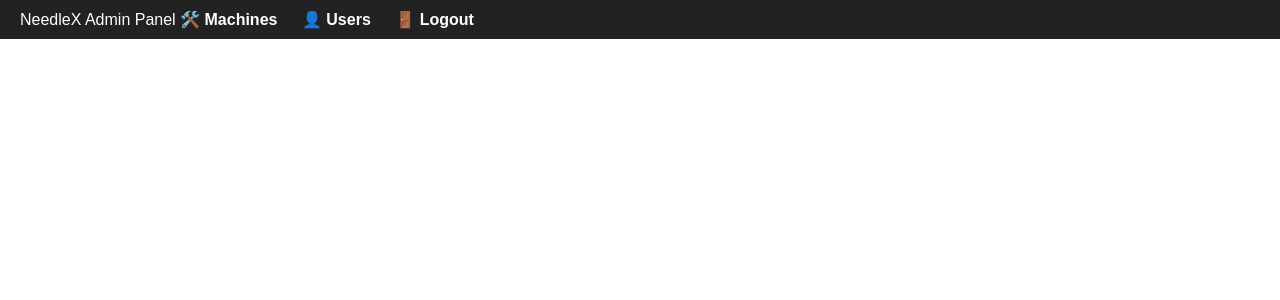
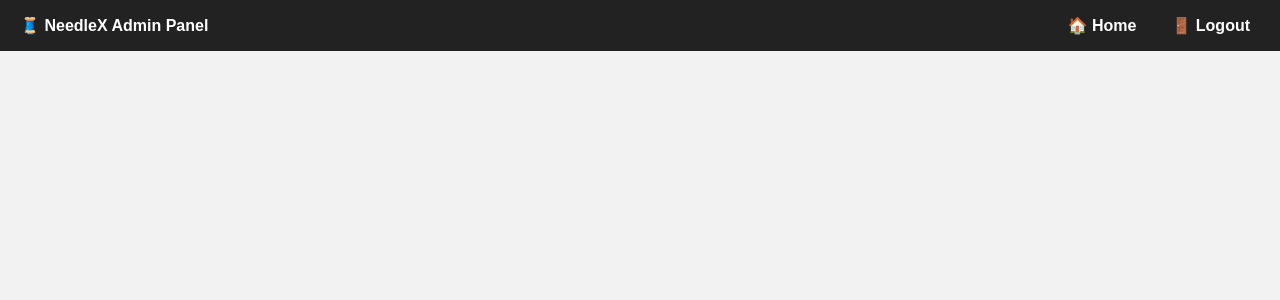
Before and after one commit to gigtarget/needlex, a Flask app: template app/templates/base_admin.html in a window 1280 px wide. Shown: the top 300 px of the page. Run offline with Flask 3, Linux system fonts and the light colour scheme; the template is opened without the code that fills it, so the values that code supplies are empty; the visitor is signed in with stand-in values (Sample User, id 1).

Commit message:
Update base_admin.html

```diff
--- a/app/templates/base_admin.html
+++ b/app/templates/base_admin.html
@@ -3,43 +3,77 @@
 <head>
     <meta charset="UTF-8">
     <title>Admin – NeedleX</title>
+    <meta name="viewport" content="width=device-width, initial-scale=1">
     <style>
-        body { font-family: Arial, sans-serif; margin: 0; padding: 0; }
+        body {
+            font-family: Arial, sans-serif;
+            margin: 0;
+            padding: 0;
+            background: #f2f2f2;
+        }
         nav {
             background-color: #222;
             padding: 10px 20px;
             color: white;
+            display: flex;
+            justify-content: space-between;
+            align-items: center;
+            flex-wrap: wrap;
+        }
+        nav .left, nav .right {
+            display: flex;
+            align-items: center;
+            gap: 15px;
+            flex-wrap: wrap;
         }
         nav a {
             color: white;
-            margin-right: 20px;
             text-decoration: none;
             font-weight: bold;
+            padding: 6px 10px;
+            border-radius: 4px;
+        }
+        nav a:hover {
+            background-color: #444;
         }
         .container {
-            padding: 40px;
+            padding: 30px;
             max-width: 1000px;
             margin: auto;
         }
-        table, input, select, button {
-            width: 100%;
-            margin-top: 10px;
+        ul.flashes {
+            list-style: none;
+            padding: 0;
+            margin-bottom: 20px;
+            color: green;
         }
     </style>
 </head>
 <body>
 
 <nav>
-        <span>NeedleX Admin Panel</span>
+    <div class="left">
+        <span>🧵 <strong>NeedleX Admin Panel</strong></span>
+    </div>
+
+    <div class="right">
+        {% if current_user.is_authenticated %}
+            {% if current_user.role == 'admin' %}
                 <a href="{{ url_for('admin.manage_machines') }}">🛠️ Machines</a>
                 <a href="{{ url_for('admin.manage_users') }}">👤 Users</a>
+                <a href="{{ url_for('admin.manage_machines') }}">🏠 Home</a>
+            {% elif current_user.role == 'user' %}
+                <a href="{{ url_for('main.user_home') }}">🏠 Home</a>
+            {% endif %}
             <a href="{{ url_for('auth.logout') }}">🚪 Logout</a>
+        {% endif %}
+    </div>
 </nav>
 
 <div class="container">
     {% with messages = get_flashed_messages() %}
         {% if messages %}
-                <ul>
+            <ul class="flashes">
                 {% for message in messages %}
                     <li>{{ message }}</li>
                 {% endfor %}
```
Lines whose indentation alone changed are shown as unchanged.
